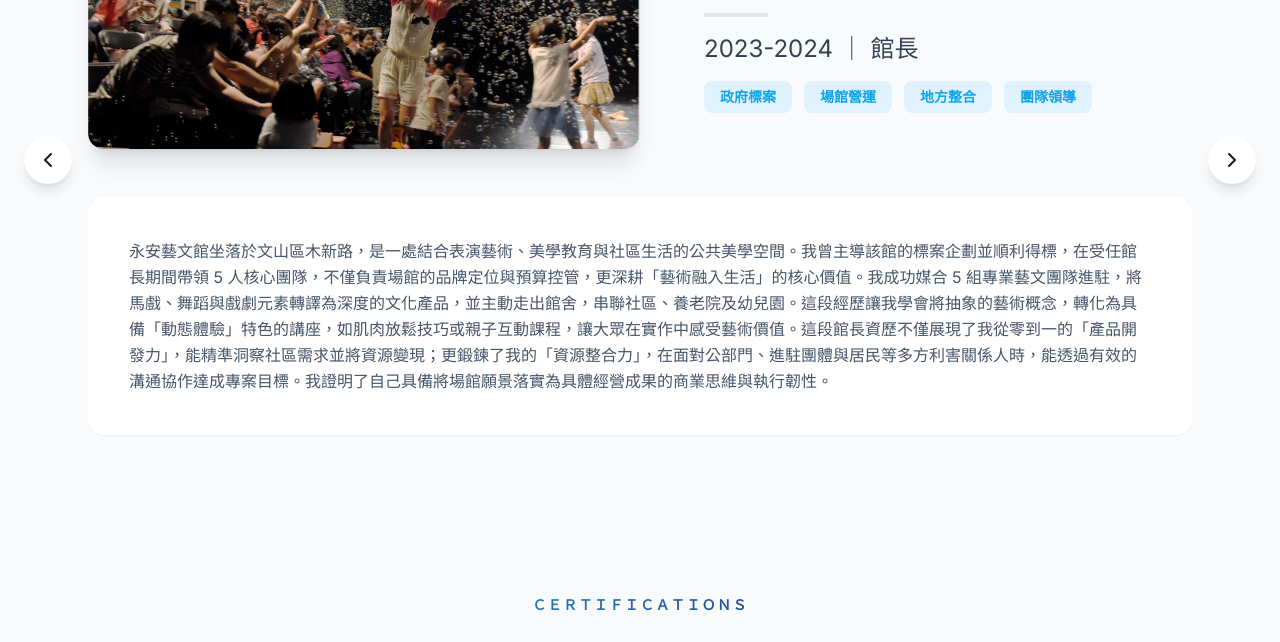
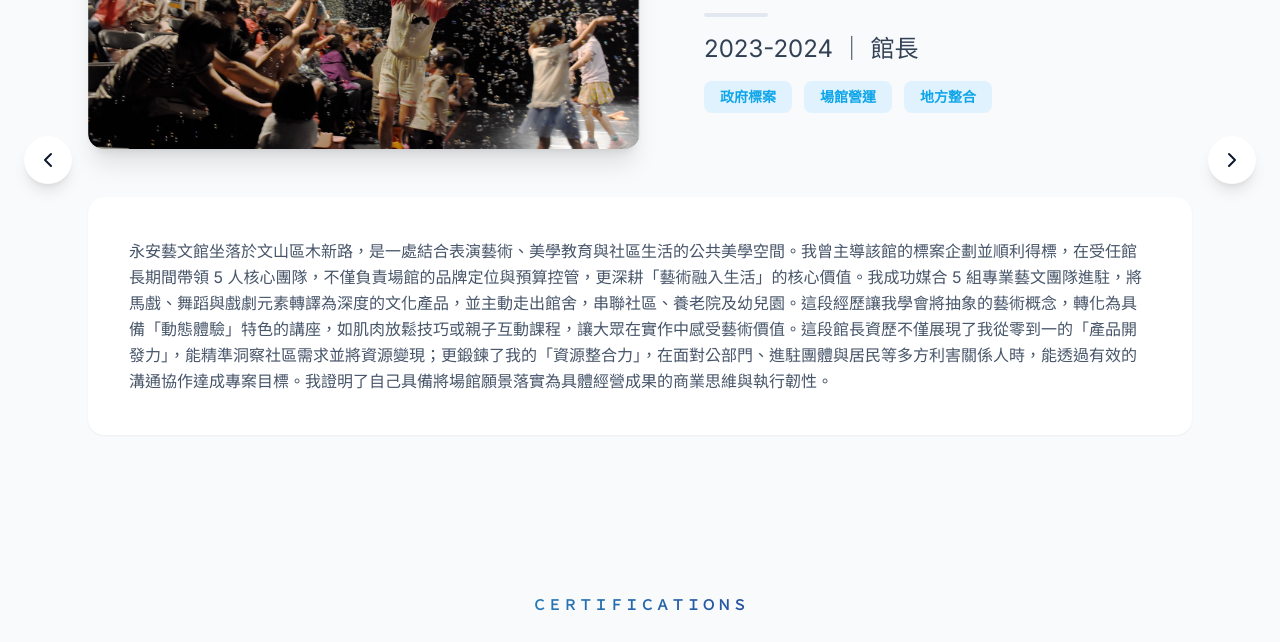
Before and after one commit to LewisLai1995/lewis-profile, a plain HTML site: page index.html in a window 1280 px wide. Shown: the part 1350-1992 px from the top of the page. Drawn offline with nearby package versions, Linux system fonts and the light colour scheme.

Commit message:
Add files via upload

```diff
--- a/index.html
+++ b/index.html
@@ -204,7 +204,7 @@
           title: "故事工廠<br>永安藝文館",
           role: "2023-2024 ｜ 館長",
           img: "yaac.png",
-          tags: ["政府標案", "場館營運", "地方整合", "團隊領導"],
+          tags: ["政府標案", "場館營運", "地方整合"],
           desc: "永安藝文館坐落於文山區木新路，是一處結合表演藝術、美學教育與社區生活的公共美學空間。我曾主導該館的標案企劃並順利得標，在受任館長期間帶領 5 人核心團隊，不僅負責場館的品牌定位與預算控管，更深耕「藝術融入生活」的核心價值。我成功媒合 5 組專業藝文團隊進駐，將馬戲、舞蹈與戲劇元素轉譯為深度的文化產品，並主動走出館舍，串聯社區、養老院及幼兒園。這段經歷讓我學會將抽象的藝術概念，轉化為具備「動態體驗」特色的講座，如肌肉放鬆技巧或親子互動課程，讓大眾在實作中感受藝術價值。這段館長資歷不僅展現了我從零到一的「產品開發力」，能精準洞察社區需求並將資源變現；更鍛鍊了我的「資源整合力」，在面對公部門、進駐團體與居民等多方利害關係人時，能透過有效的溝通協作達成專案目標。我證明了自己具備將場館願景落實為具體經營成果的商業思維與執行韌性。",
           tagColor: "bg-sky-100 text-sky-500",
           titleColor: "text-sky-500",
@@ -214,7 +214,7 @@
           title: "臺東縣藝文中心<br>劇場人才培育計畫",
           role: "2017-2023 ｜ 輔導員<br>2020-2021 ｜ 專案企劃暨執行<br>2022-2023 ｜ 協同計畫主持人",
           img: "taitungJunior.png",
-          tags: ["政府標案", "人才培育", "文化交流", "資源整合"],
+          tags: ["政府標案",  "產業交流", "資源整合"],
           desc: "自 2017 年起，故事工廠連續 9 年承辦臺東縣文化處「劇場人才培育計畫」，旨在縮減城鄉藝文差距，為東台灣建立專業的劇場教育體系。身為協同計畫主持人，我致力於將這項一年一標的政府採購案，轉化為具備長遠影響力的「人才孵化器」。計畫核心採取「分階培育」策略：從引發興趣的「青少年戲劇營」，到深耕專業的「舞台技術與編劇工作坊」，並搭配「縣外藝文觀摩」拓展學員視野。透過系統化的課程設計，我們成功打破技術門檻，讓在地學員能進入專業場域操作燈光、音響與舞台實務，活化台東藝文中心場館機能。這項專案體現了我的「資源整合」與「長期維運」能力。我不僅負責標案企劃與預算控管，更透過串聯中央補助與地方資源，建構出一條從國小至大學畢業的戲劇教育循環鏈。透過長期深耕，我們不僅為臺東培育了具即戰力的劇場新血，更讓藝術轉譯為生活實戰力，實踐文化平權的最終目標。",
           titleColor: "text-amber-600",
           tagColor: "bg-amber-100 text-amber-600",
@@ -224,7 +224,7 @@
           title: "媒合演藝團隊<br>進駐演藝場所計畫",
           role: "2020-2021 ｜ 專案企劃暨執行<br>2022-2023 ｜ 協同計畫主持人",
           img: "taitungKids.png",
-          tags: ["中央補助", "人才培育", "文化平權", "資源串連"],
+          tags: ["中央補助", "文化平權", "資源串連"],
           desc: "自2020至今，已連續辦理多年，其計畫內容包含兒童劇場戲劇營隊、研習工作坊、偏鄉戲劇教育推廣（講座或體驗營隊），我們爭取此補助計畫，期望串聯臺東標案，將戲劇教育的學習路程鋪設完善，讓臺東的學子能在４年級開始，透過補助參與兒童營隊，國小畢業即能銜接政府標案的青少年營隊，青少年招收對象一路到大學畢業，再透過補助之研習工作坊，進行不同專業領域與戲劇的結合，最後到臺東各地進行戲劇教育推廣，刺激國小同學們對戲劇的興趣與啟發。打造完善的戲劇教育循環鏈，讓不同的專業與戲劇結合，也更能展現表演藝術的多元及包容性。",
           titleColor: "text-emerald-600",
           tagColor: "bg-emerald-100 text-emerald-600",
@@ -234,7 +234,7 @@
           title: "文化部扶植<br>青年藝術發展計畫",
           role: "2022-2024 ｜ 專案統籌",
           img: "grow.png",
-          tags: ["中央補助", "人才培育", "產學合作", "藝術推廣"],
+          tags: ["中央補助", "產學合作", "藝術推廣"],
           desc: "其計畫內容包含編劇工作坊、表演工作坊、演出實戰，編劇工作坊對象為年齡35歲以下且對故事創作具熱忱者，並以實體與線上雙模式同步進行半年的劇本創作，創作目的為30分鐘之戲劇；而表演工作坊對象則與雙北市高中以上並設有表演藝術類之學校（華岡藝校、泰北高中、南強工商等），透過資料審核、實體徵選完成學員名單後，完成7天連續的戲劇課程，以讀劇模式進行實際公開演出。",
           titleColor: "text-rose-600",
           tagColor: "bg-rose-100 text-rose-600",
```
